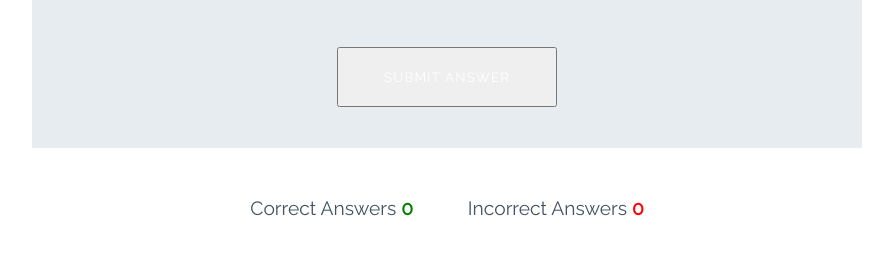
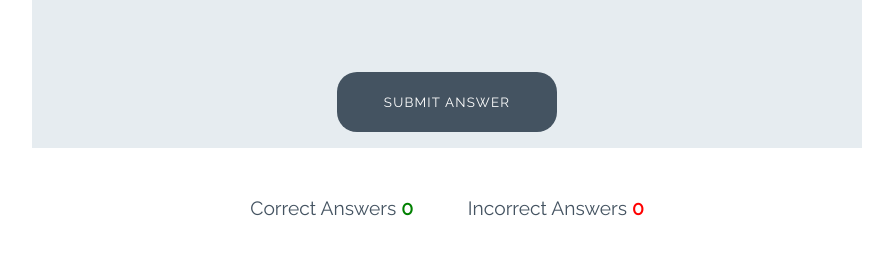
Before and after one commit to m-dixon5/Love-maths, a plain HTML site: page index.html in a window 1280 px wide. Shown: the part 433-688 px from the top of the page, without its empty margins (193-1086 px from the left). Drawn offline with Linux system fonts and the light colour scheme.

Commit message:
Fix submit button class so styles apply

```diff
--- a/index.html
+++ b/index.html
@@ -43,7 +43,7 @@
             <input id="answer-box" type="number">
 
         </div>
-        <button class="btn btn--grey" data-type="submit">Submit Answer</button>
+        <button class="btn btn--gray" data-type="submit">Submit Answer</button>
     </div>
 
     <div class="score-area">
```
